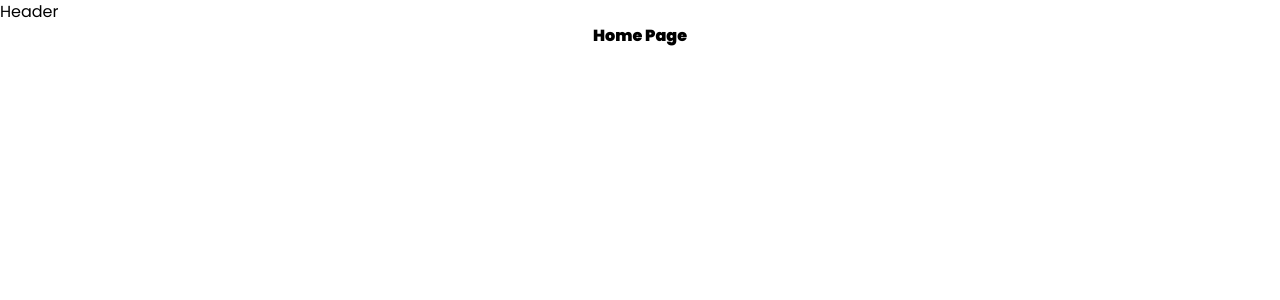
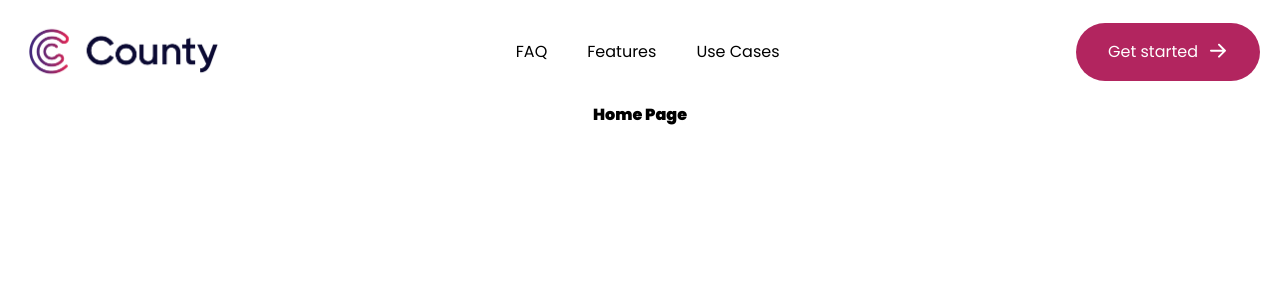
Before and after one commit to davidadediji/countdown-to, a React (Create React App) app in the folder client/: page / in a window 1280 px wide. Shown: the top 300 px of the page. Built offline with nearby package versions, Linux system fonts and the light colour scheme; the HTML template or start-up script is replaced by a standard one.

Commit message:
feat(FE): full header

```diff
--- a/client/src/index.css
+++ b/client/src/index.css
@@ -12,6 +12,10 @@
 		padding: 0;
 		box-sizing: border-box;
 	}
+
+  html {
+    scroll-behavior: smooth;
+  }
 
   body {
 		font-family: 'Poppins', sans-serif;
--- a/client/src/layout/Header.jsx
+++ b/client/src/layout/Header.jsx
@@ -1,8 +1,34 @@
 import React from 'react'
+import Button from '../ui/Button';
+import { Link } from "react-router-dom";
+import { ReactComponent as ArrowRight } from "../assets/ArrowRight.svg";
+import Logo from "../assets/Logo.png";
 
 const Header = () => {
+    const navLinkElements = [
+        { name: "FAQ", url: "#faq" },
+        { name: "Features", url: "#features" },
+        { name: "Use Cases", url: "#use-cases" },
+    ];
+
+    const navLinks = navLinkElements.map((item) => (
+        <li key={item.name}>
+            <Link to={item.url}>{item.name}</Link>
+        </li>
+    ))
+
   return (
-    <header className='max-w-screen-xl m-auto'>Header</header>
+    <header className='max-w-screen-xl m-auto flex items-center justify-between p-5'>
+        <div>
+            <img src={Logo} alt="County" className='w-[199.31px] h-[63.31px]' />
+        </div>
+        <ul className='flex gap-10'>
+            {navLinks}
+        </ul>
+        <div>
+            <Button className="bg-secondary flex gap-[10px] text-white py-[17px] px-8 rounded-[64px]">Get started <ArrowRight /></Button>
+        </div>
+    </header>
   )
 }
 
--- /dev/null
+++ b/client/src/ui/Button.jsx
@@ -0,0 +1,15 @@
+import React from "react";
+
+const Button = (props) => {
+  return (
+    <button
+      className={`${props.className}`}
+      type={props.type || "button"}
+      onClick={props.onClick}
+    >
+      {props.children}
+    </button>
+  );
+};
+
+export default Button;
--- a/client/tailwind.config.js
+++ b/client/tailwind.config.js
@@ -5,6 +5,7 @@ module.exports = {
   ],
   theme: {
     colors: {
+      white: "#FFFFFF",
       background: "#F3F5FF",
       primary: "#0B0A33",
       secondary: "#B2255F",
```
Also changed, not shown: client/src/assets/ArrowRight.svg (added).
